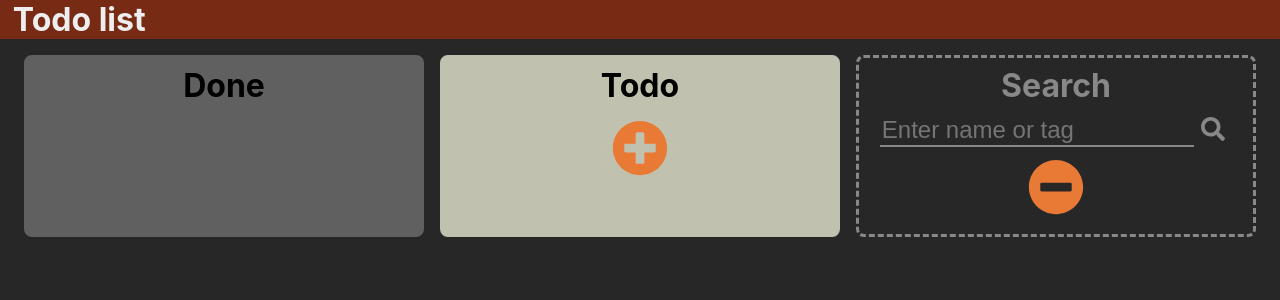
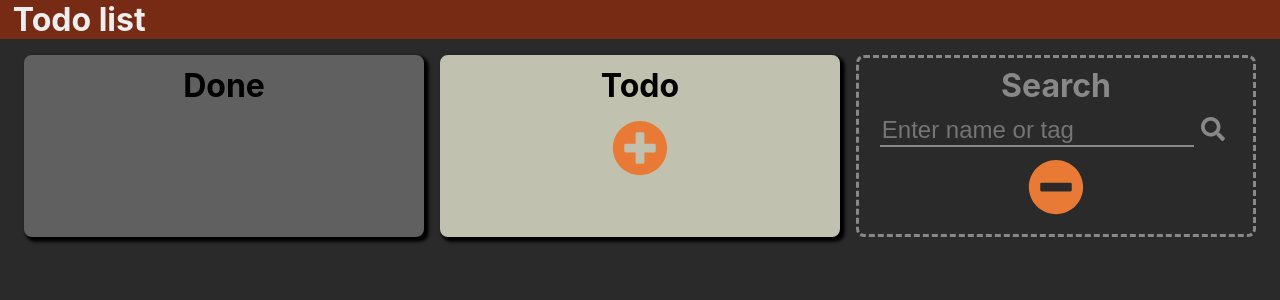
Before and after one commit to AsukaCHikaru/react-todo-list, a React (Create React App) app: page / in a window 1280 px wide. Shown: the top 300 px of the page. Built offline with nearby package versions, Linux system fonts and the light colour scheme.

Commit message:
[Misc] Style changes, add box shadowing

```diff
--- a/src/style/App.css
+++ b/src/style/App.css
@@ -1,5 +1,5 @@
 body{
-  background-color: #272727;
+  background-color: #2a2a2a;
   cursor: default;
 }
 .listWraper{
--- a/src/style/List.css
+++ b/src/style/List.css
@@ -13,10 +13,12 @@
 .list.todo{
   border-color: #c1c1af;
   background-color: #c1c1af;
+  box-shadow: 0.2em 0.2em 0.2em 0.1em #000;
 }
 .list.done{
   border-color: #606060;
   background-color: #606060;
+  box-shadow: 0.2em 0.2em 0.2em 0.1em #000;
 }
 .list.search{
   border-style: dashed;
--- a/src/style/Task.css
+++ b/src/style/Task.css
@@ -12,8 +12,14 @@
   text-align: left;
   background-color: #e6e6e6;
 }
-.task:hover{
-  background-color: #d2d2d2;
+.list.todo .task:hover{
+  box-shadow: 0 0.1em 0.1em 0.1em #888;
+}
+.list.done .task:hover{
+  box-shadow: 0 0.1em 0.1em 0.1em #333;
+}
+.list.search .task:hover{
+  box-shadow: 0 0.1em 0.1em 0.1em #000;
 }
 .task .name{
   margin: 0;
```
